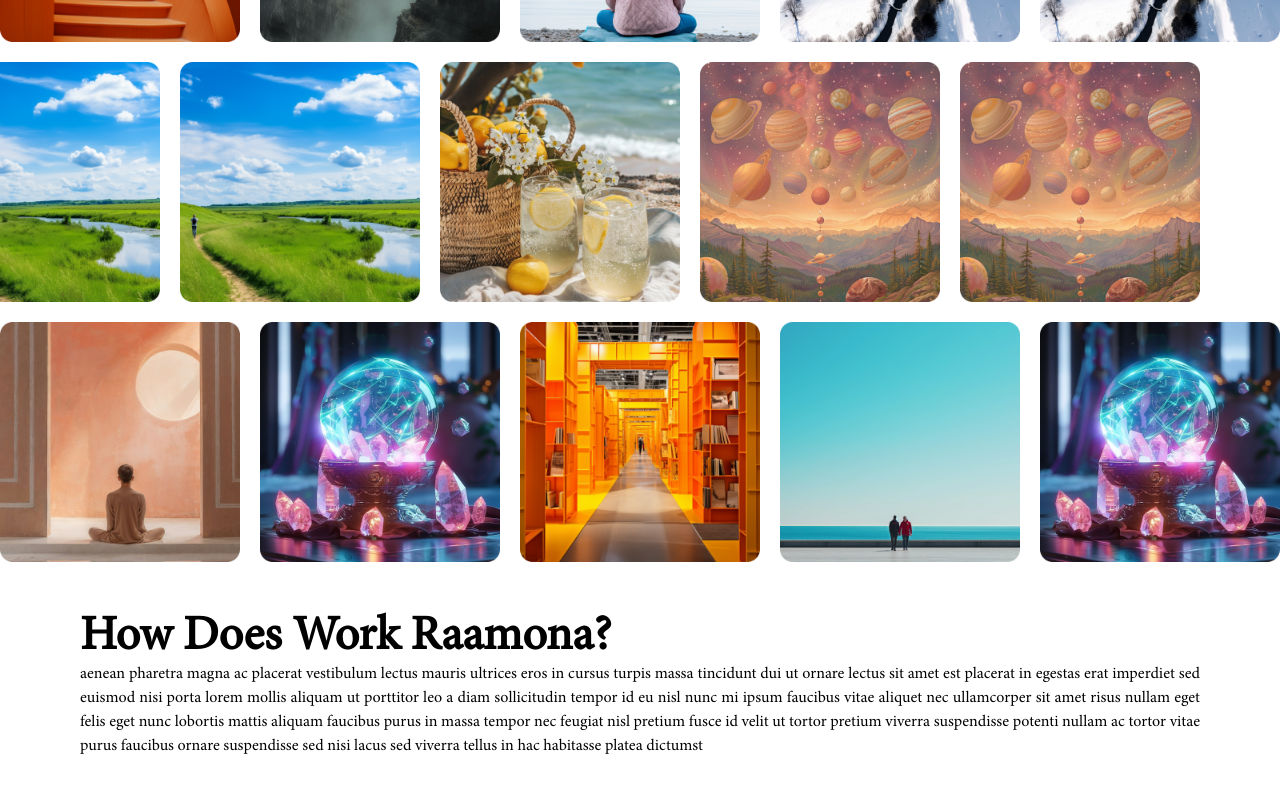
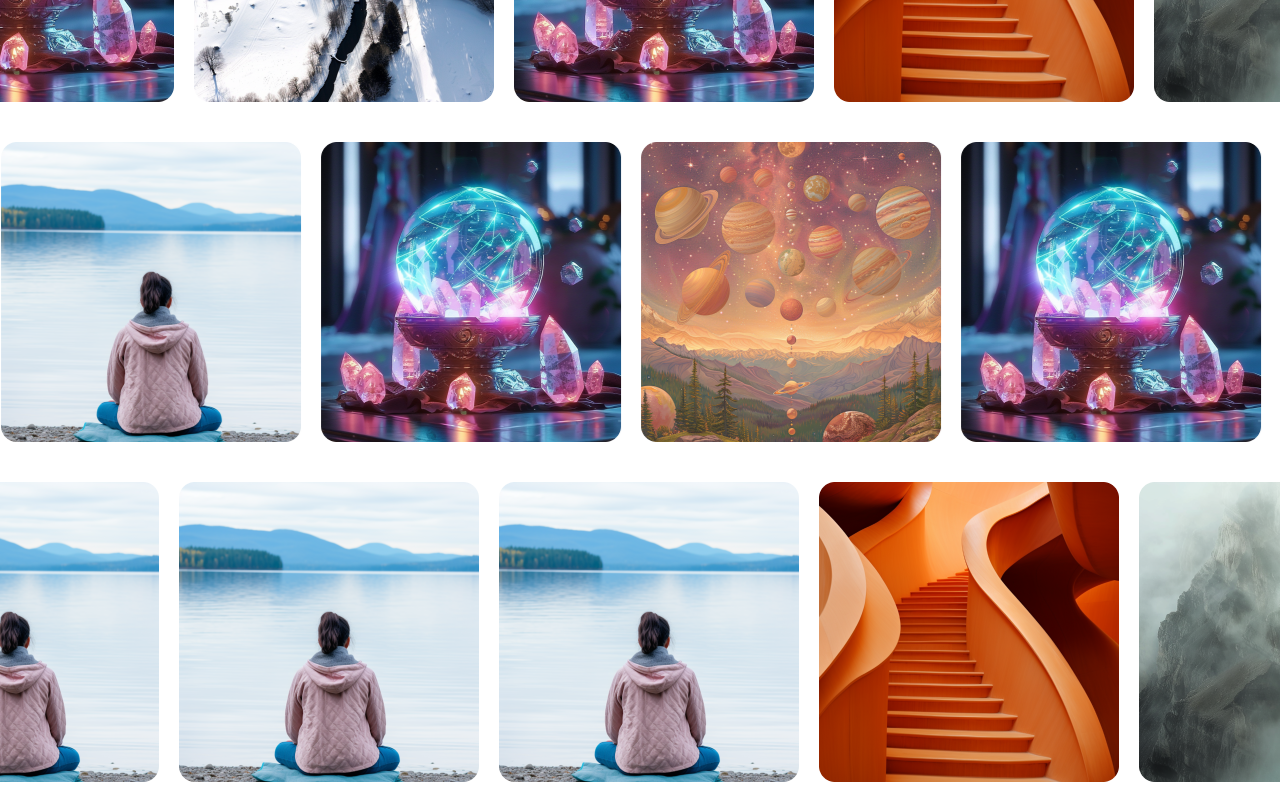
Before and after one commit to zahra-hsb/raamona-parallax, a Next.js app: page / in a window 1280 px wide. Shown: the part 1060-1860 px from the top of the page. Built offline with nearby package versions, Linux system fonts and the light colour scheme; a web font is replaced by a local one.

Commit message:
scroll images animation created

```diff
--- a/package.json
+++ b/package.json
@@ -13,7 +13,7 @@
     "next": "14.2.5",
     "react": "^18",
     "react-dom": "^18",
-    "swiper": "^11.1.12"
+    "swiper": "^11.1.14"
   },
   "devDependencies": {
     "eslint": "^8",
--- a/src/app/globals.css
+++ b/src/app/globals.css
@@ -50,4 +50,32 @@ body {
   font-family: minion;
 }
 
+@keyframes loop {
+  0% {
+    transform: translateX(0);
+  }
+
+  100% {
+    transform: translateX(-100%);
+  }
+
+  0% {
+    transform: translateX(0%);
+
+  }
+
+}
+
+.loop {
+  animation: loop 10s linear infinite;
+  overflow: hidden;
+  display: flex; /* Make sure the flex display is here */
+  white-space: nowrap;
+}
+
+
+.scroller{
+  overflow: hidden;
+}
+
 @layer utilities {}
--- a/src/app/page.js
+++ b/src/app/page.js
@@ -1,20 +1,10 @@
-import Header from "@/components/globalComponents/Header";
-import FaQ from "@/components/homeComponents/FaQ";
-import Footer from "@/components/homeComponents/Footer";
-import Main from "@/components/homeComponents/Main";
-import RaamonaInfo from "@/components/homeComponents/RaamonaInfo";
-import Tabs from "@/components/homeComponents/Tabs";
-import Image from "next/image";
+import MainPage from "@/components/homeComponents/MainPage";
+
 
 export default function Home() {
   return (
     <>
-      {/* <Header /> */}
-      <Main />
-      <Tabs />
-      <RaamonaInfo />
-      <FaQ />
-      <Footer isShow={true} />
+      <MainPage />
     </>
   );
 }
--- /dev/null
+++ b/src/components/context/context.jsx
@@ -0,0 +1,26 @@
+import { createContext, useEffect, useState } from "react";
+
+export const LoadContext = createContext({
+    isLoad: false,
+    handleLoad: () => {}
+})
+
+export default function LoadProvider({ children }) {
+    const [isLoad, setLoad] = useState(false)
+
+    useEffect(() => {
+        const handleLoad = () => {
+            setLoad(true)
+        }
+        handleLoad()
+    }, [])
+
+    return (
+        <LoadContext.Provider value={{
+            isLoad,
+            handleLoad
+        }}>
+            {children}
+        </LoadContext.Provider>
+    )
+}
--- /dev/null
+++ b/src/components/homeComponents/MainPage/index.jsx
@@ -0,0 +1,26 @@
+'use client'
+import { createContext, useContext, useEffect, useState } from "react"
+import FaQ from "../FaQ"
+import Footer from "../Footer"
+import Main from "../Main"
+import RaamonaInfo from "../RaamonaInfo"
+import Tabs from "../Tabs"
+import { LoadContext } from "@/components/context/context"
+
+
+const MainPage = () => {
+
+    const { isLoad, handleLoad } = useContext(LoadContext)
+
+    return (
+        <>
+            <Main />
+            <Tabs />
+            <RaamonaInfo />
+            <FaQ />
+            <Footer isShow={true} />
+        </>
+    )
+}
+
+export default MainPage
--- a/src/components/homeComponents/PictureContainer/index.jsx
+++ b/src/components/homeComponents/PictureContainer/index.jsx
@@ -2,12 +2,11 @@ import Image from "next/image"
 
 
 
-const PictureContainer = ({ item }) => {
-    console.log(item);
+const PictureContainer = ({ item, isSecond }) => {
     return (
         <>
-            <div className="rounded w-full h-full">
-                <Image src={item} alt="raamona" />
+            <div aria-hidden={isSecond} className="rounded w-max h-full basis-full">
+                <Image src={item} alt="raamona" className="object-cover max-w-none" />
             </div>
         </>
     )
--- a/src/components/homeComponents/Tabs/index.jsx
+++ b/src/components/homeComponents/Tabs/index.jsx
@@ -1,30 +1,56 @@
-import PictureContainer from "../PictureContainer"
-import pic1 from '../../../../public/images/pics/1.png'
-import pic2 from '../../../../public/images/pics/2.png'
-import pic3 from '../../../../public/images/pics/3.png'
-import pic4 from '../../../../public/images/pics/4.png'
-import pic5 from '../../../../public/images/pics/5.png'
-import pic6 from '../../../../public/images/pics/6.png'
-import pic7 from '../../../../public/images/pics/7.png'
-import pic8 from '../../../../public/images/pics/8.png'
-import pic9 from '../../../../public/images/pics/9.png'
-import pic10 from '../../../../public/images/pics/10.png'
-import pic11 from '../../../../public/images/pics/11.png'
-import pic12 from '../../../../public/images/pics/12.png'
-import pic13 from '../../../../public/images/pics/13.png'
-import pic14 from '../../../../public/images/pics/14.png'
-import pic15 from '../../../../public/images/pics/15.png'
-import Image from "next/image"
+import PictureContainer from "../PictureContainer";
+import pic1 from '../../../../public/images/pics/1.png';
+import pic2 from '../../../../public/images/pics/2.png';
+import pic3 from '../../../../public/images/pics/3.png';
+import pic4 from '../../../../public/images/pics/4.png';
+import pic5 from '../../../../public/images/pics/5.png';
+import pic6 from '../../../../public/images/pics/6.png';
+import pic7 from '../../../../public/images/pics/7.png';
+import pic8 from '../../../../public/images/pics/8.png';
+import pic9 from '../../../../public/images/pics/9.png';
+import pic10 from '../../../../public/images/pics/10.png';
+import pic11 from '../../../../public/images/pics/11.png';
+import pic12 from '../../../../public/images/pics/12.png';
+import pic13 from '../../../../public/images/pics/13.png';
+import pic14 from '../../../../public/images/pics/14.png';
+import pic15 from '../../../../public/images/pics/15.png';
+import Image from "next/image";
+import { useContext, useEffect, useRef } from "react";
+import { LoadContext } from "@/components/context/context";
 
+import 'swiper/css';
+import 'swiper/css/pagination';
+import 'swiper/css/navigation';
+
+import { Swiper, SwiperSlide } from 'swiper/react';
+import { Autoplay } from "swiper/modules";
 
 const Tabs = () => {
+    const pics1Array = {
+        div1: [pic2, pic3, pic4, pic4, pic4, pic4, pic4, pic4, pic4, pic12, pic10, pic12, pic4, pic4, pic4],
+        div2: [pic2, pic6, pic9, pic10, pic14, pic14, pic14, pic14, pic14, pic14, pic14, pic4, pic4, pic4],
+        div: [pic11, pic12, pic13, pic14, pic12, pic5, pic12, pic2, pic3, pic12, pic12, pic4, pic15, pic4]
+    };
+    const pics2Array = [pic7, pic6, pic9, pic10, pic15];
 
-    const pics1Array = {
-        div1: [pic2, pic3, pic4, pic5, pic5],
-        div2: [pic6, pic6, pic9, pic10, pic10],
-        div: [pic11, pic12, pic13, pic14, pic12]
-    }
-    const pics2Array = [pic7, pic6, pic9, pic10, pic15]
+    const { isLoad } = useContext(LoadContext);
+    const scrollRef = useRef(null)
+    useEffect(() => {
+        function addAnimation() {
+            const scroll = scrollRef.current
+            if (!scroll) return;
+            if (scroll.getAttribute('data-cloned') === 'true') return;
+            const scrollChildren = Array.from(scroll.children)
+
+            scrollChildren.forEach((item) => {
+                const extended = item.cloneNode(true)
+                scroll.appendChild(extended)
+            })
+
+            scroll.setAttribute('data-cloned', true)
+        }
+        addAnimation()
+    }, []);
     return (
         <>
             <section className="w-full">
@@ -34,10 +60,10 @@ const Tabs = () => {
                     <span className="py-2 text-gray-500 cursor-pointer">Color Image</span>
                     <span className="py-2 text-gray-500 cursor-pointer">More...</span>
                 </div>
-                <div className="w-full flex gap-5 py-5">
-                    <div className="w-screen flex flex-col gap-5 overflow-x-hidden">
+                {/* <div className="w-full flex gap-5 py-5">
+                    <div ref={scrollRef} className="scroller w-screen flex flex-col gap-5 h-full">
                         {Object.keys(pics1Array).map((divKey) => (
-                            <div key={divKey} className="grid grid-cols-5 grid-rows-1 gap-5 w-screen even:-translate-x-20 even:w-9/10 overflow-x-hidden">
+                            <div key={divKey} className="flex gap-5 odd:animate-infinite-reverse-scroll even:animate-infinite-scroll overflow-hidden">
                                 {pics1Array[divKey].map((pic, index) => (
                                     <>
                                         <PictureContainer key={index} item={pic} />
@@ -46,10 +72,37 @@ const Tabs = () => {
                             </div>
                         ))}
                     </div>
+                </div> */}
+                <div className="w-full flex gap-5 py-5 overflow-hidden">
+                    <div ref={scrollRef} className=" w-screen flex animate-infinite-reverse-scroll gap-5 h-full flex-nowrap items-center justify-center">
+                        {pics1Array.div.map((item, index) => (
+                            <>
+                                <PictureContainer key={index} item={item} />
+                            </>
+                        ))}
+                    </div>
+                </div>
+                <div className="w-full flex gap-5 py-5 overflow-hidden">
+                    <div ref={scrollRef} className=" w-screen flex animate-infinite-scroll gap-5 h-full flex-nowrap items-center justify-center">
+                        {pics1Array.div1.map((item, index) => (
+                            <>
+                                <PictureContainer key={index} item={item} />
+                            </>
+                        ))}
+                    </div>
+                </div>
+                <div className="w-full flex gap-5 py-5 overflow-hidden">
+                    <div ref={scrollRef} className=" w-screen flex animate-infinite-reverse-scroll gap-5 h-full flex-nowrap items-center justify-center">
+                        {pics1Array.div1.map((item, index) => (
+                            <>
+                                <PictureContainer key={index} item={item} />
+                            </>
+                        ))}
+                    </div>
                 </div>
             </section>
         </>
-    )
+    );
 }
 
-export default Tabs
+export default Tabs;
--- a/tailwind.config.js
+++ b/tailwind.config.js
@@ -19,7 +19,21 @@ module.exports = {
       },
       fontFamily: {
         paris: ['Paris', 'sans-serif']
-      }
+      },
+      keyframes: {
+        'infinite-scroll': {
+          'from': { transform: 'translateX(0)' },
+          'to': { transform: 'translateX(-100%)' },
+        },
+        'infinite-reverse-scroll': {
+          '0%': { transform: 'translateX(-50%)' },
+          '100%': { transform: 'translate(50%)' },
+        }
+      },
+      animation: {
+        'infinite-scroll': 'infinite-scroll 10s linear infinite',
+        'infinite-reverse-scroll': 'infinite-reverse-scroll 10s linear infinite'
+      },
     },
   },
   plugins: [],
```
Also changed, not shown: 1 other file (tests, documents, lock files or other folders).
